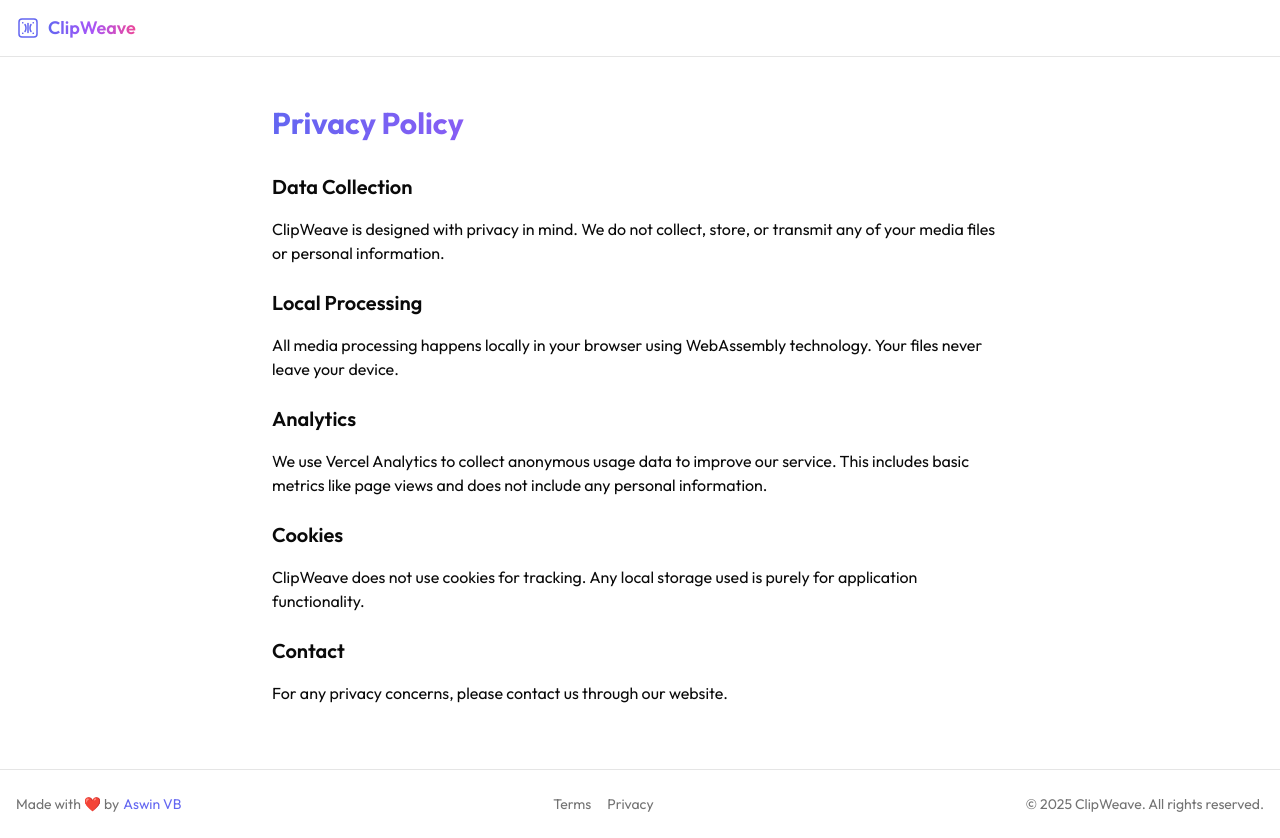
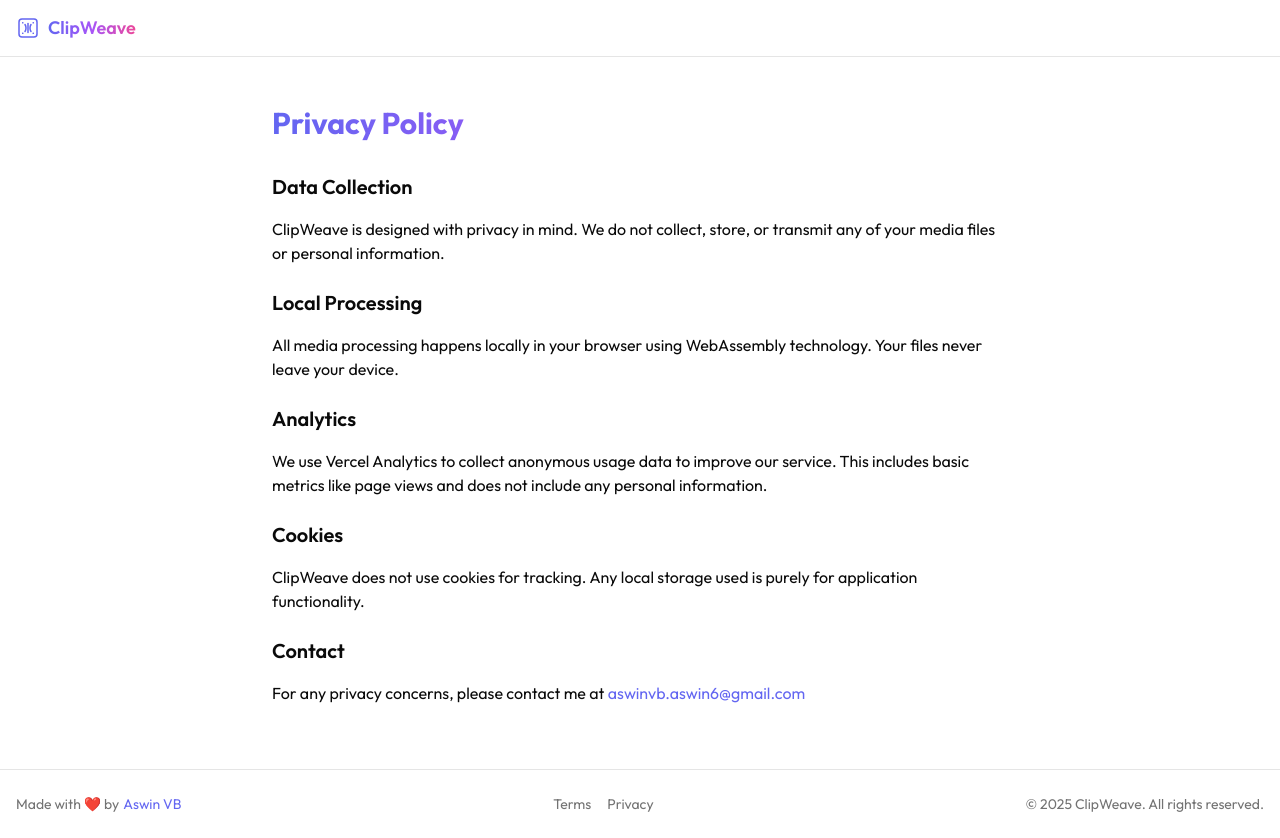
Before and after one commit to aswinzz/clip-weave, a Next.js app: page /privacy in a window 1280 px wide. Built offline with nearby package versions, Linux system fonts and the light colour scheme.

Commit message:
fix: update email

```diff
--- a/app/(legal)/privacy/page.tsx
+++ b/app/(legal)/privacy/page.tsx
@@ -28,7 +28,13 @@ export default function PrivacyPage() {
 
         <h2 className="text-xl font-semibold mt-6 mb-4">Contact</h2>
         <p className="mb-4">
-          For any privacy concerns, please contact us through our website.
+          For any privacy concerns, please contact me at{" "}
+          <a
+            href="mailto:aswinvb.aswin6@gmail.com"
+            className="text-indigo-500 hover:text-indigo-600 transition-colors"
+          >
+            aswinvb.aswin6@gmail.com
+          </a>
         </p>
       </div>
     </div>
```
